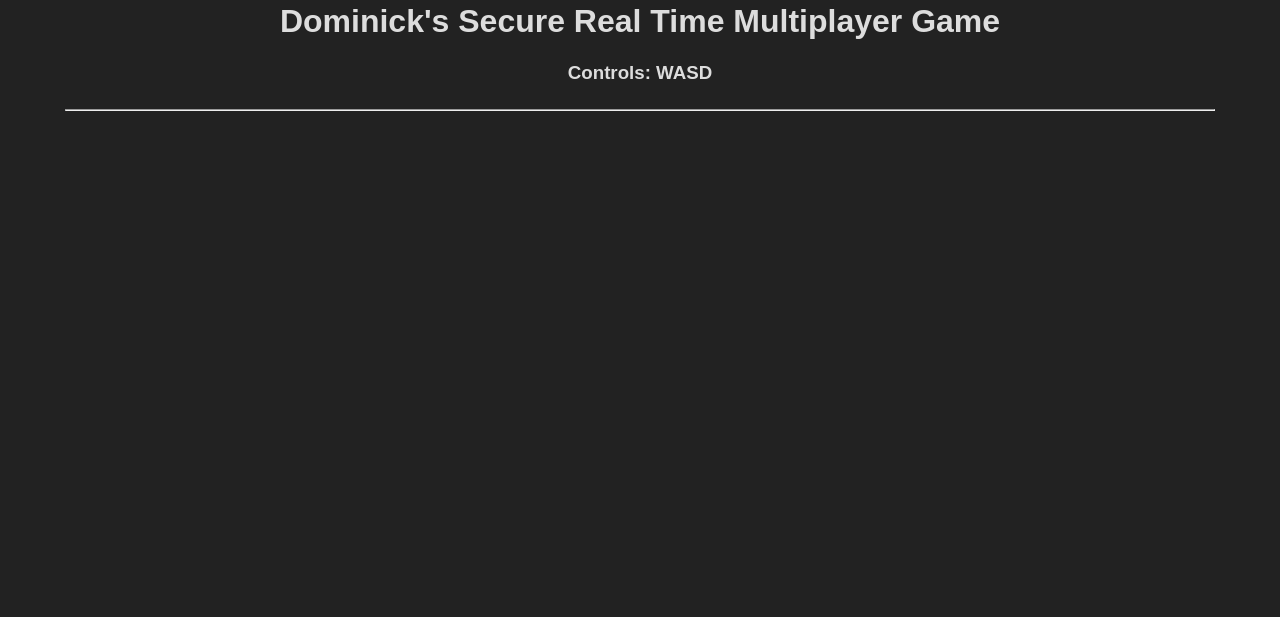
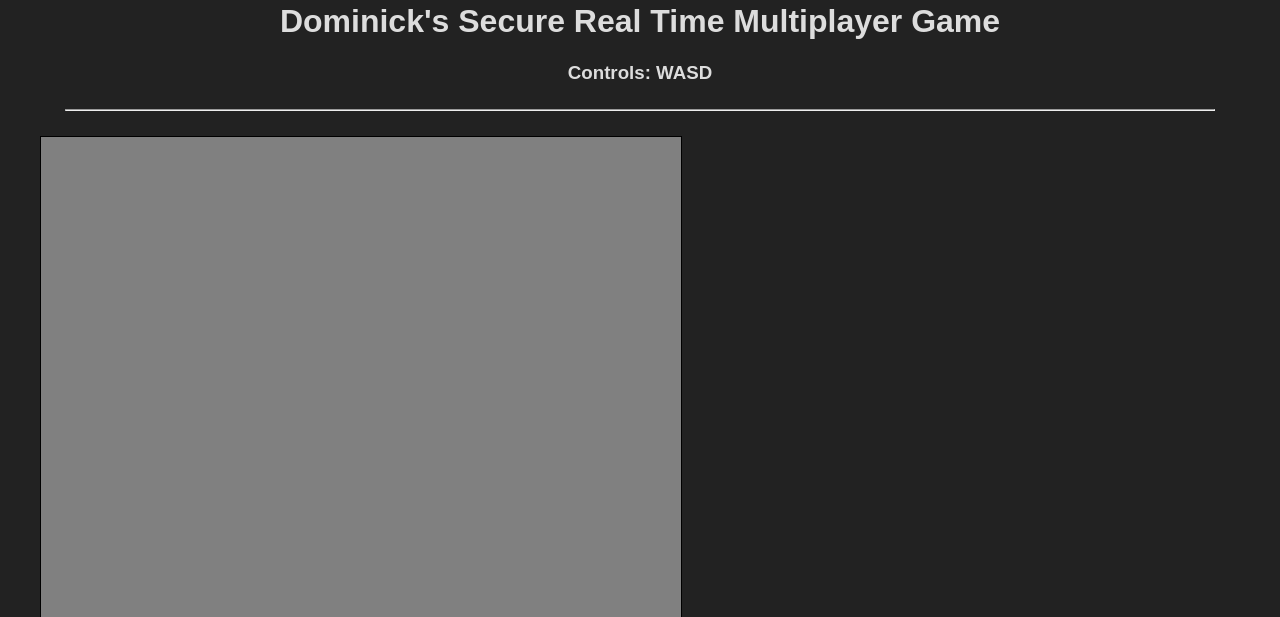
Before and after one commit to dominick253/dominick253.github.io, a plain HTML site: page index.html in a window 1280 px wide. Shown: the part 994-1611 px from the top of the page. Drawn offline with nearby package versions, Linux system fonts and the light colour scheme; no server answers; grey boxes are pictures that could not be loaded; a script that the page names is missing.

Commit message:
Update styles.css

```diff
--- a/styles.css
+++ b/styles.css
@@ -11,6 +11,18 @@ main {
     margin: 0 auto;
     padding: 20px;
 }
+
+canvas {
+    margin: auto;
+    border: 1px solid black;
+    /* Added to help visualize the canvas */
+    background-color: grey;
+    /* Added to help visualize the canvas */
+    width: 640px;
+    /* Explicit width */
+    height: 480px;
+    /* Explicit height */
+  }
 
 h1,
 h2,
@@ -143,10 +155,10 @@ a {
         padding: 10px;
     }
 
-/*     .nav-links {
+    .nav-links {
         flex-direction: column;
         align-items: center;
-    } */
+    }
 
     #projects {
         grid-template-columns: 1fr;
```
